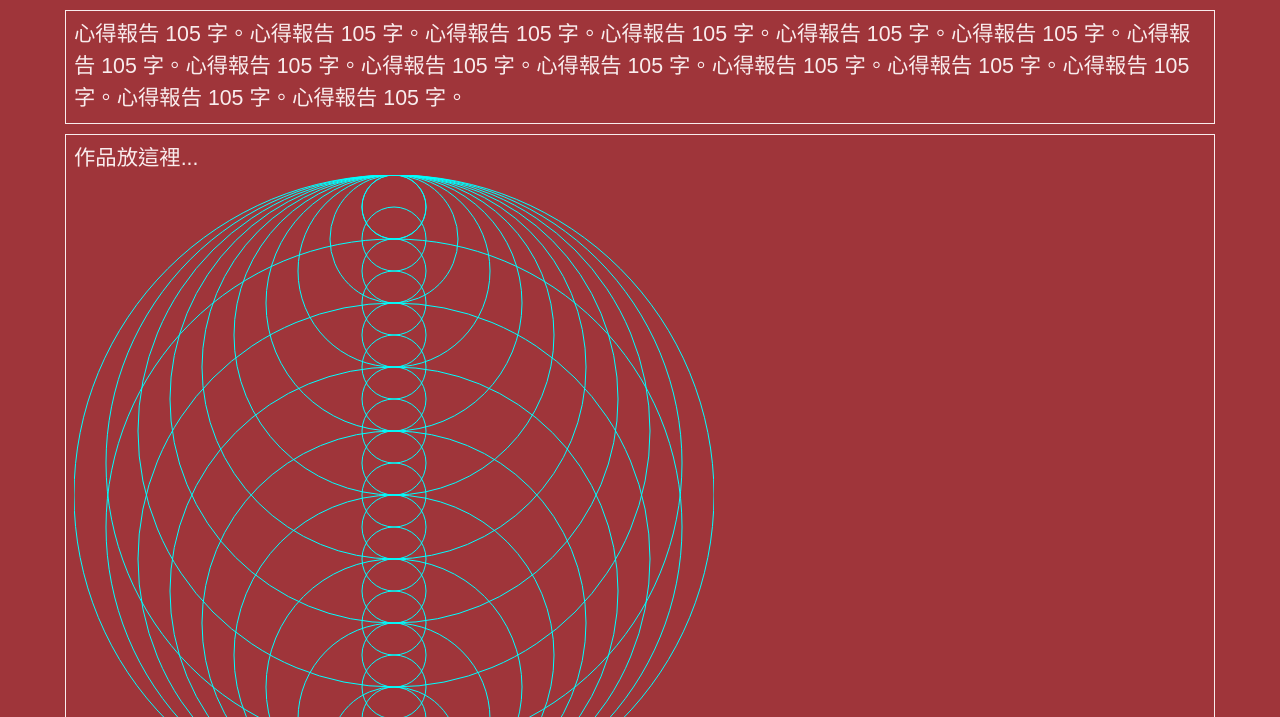
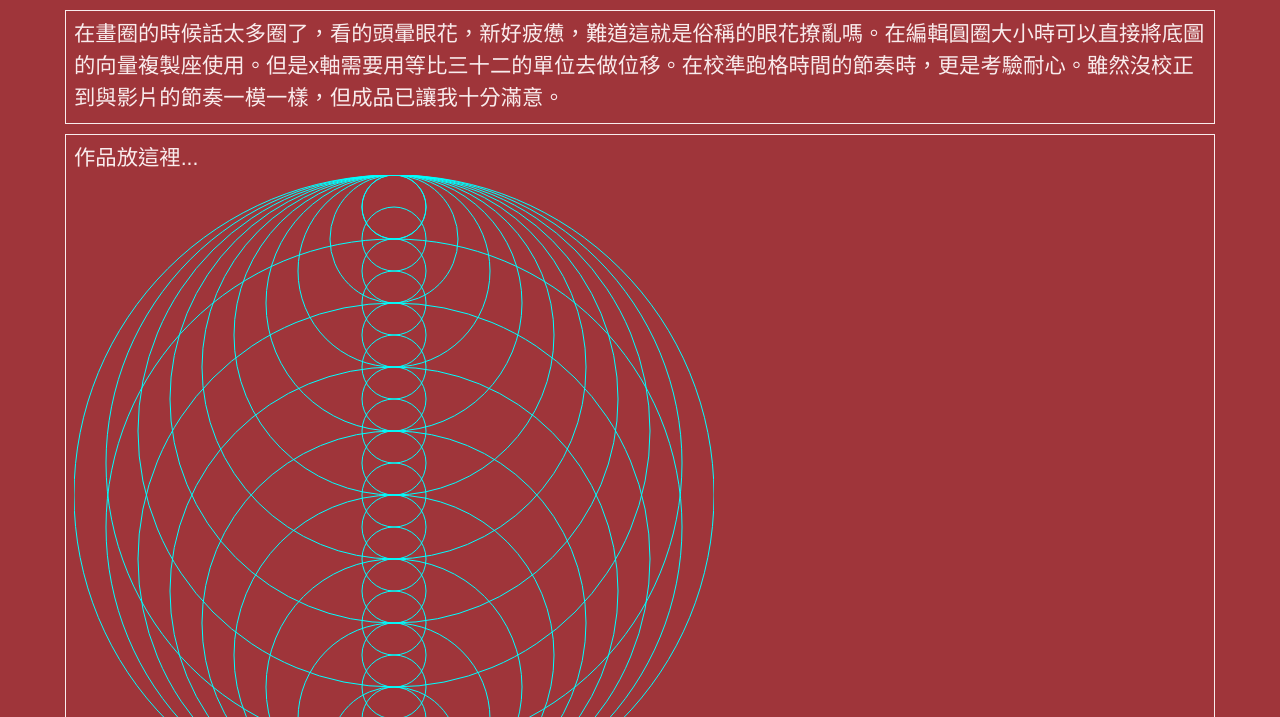
Before and after one commit to john88551267/pr2022f, a plain HTML site: page hw10/index.html in a window 1280 px wide. Shown: the part 83-800 px from the top of the page. Drawn offline with nearby package versions, Linux system fonts and the light colour scheme.

Commit message:
Update index.html

```diff
--- a/hw10/index.html
+++ b/hw10/index.html
@@ -201,7 +201,7 @@
   <!-- ------------------------------------------------>
   <div class="row hw12">
     <div class="col-md-12 twenty">
-      心得報告 105 字。心得報告 105 字。心得報告 105 字。心得報告 105 字。心得報告 105 字。心得報告 105 字。心得報告 105 字。心得報告 105 字。心得報告 105 字。心得報告 105 字。心得報告 105 字。心得報告 105 字。心得報告 105 字。心得報告 105 字。心得報告 105 字。
+      在畫圈的時候話太多圈了，看的頭暈眼花，新好疲憊，難道這就是俗稱的眼花撩亂嗎。在編輯圓圈大小時可以直接將底圖的向量複製座使用。但是x軸需要用等比三十二的單位去做位移。在校準跑格時間的節奏時，更是考驗耐心。雖然沒校正到與影片的節奏一模一樣，但成品已讓我十分滿意。
     </div>
   </div>
 
```
